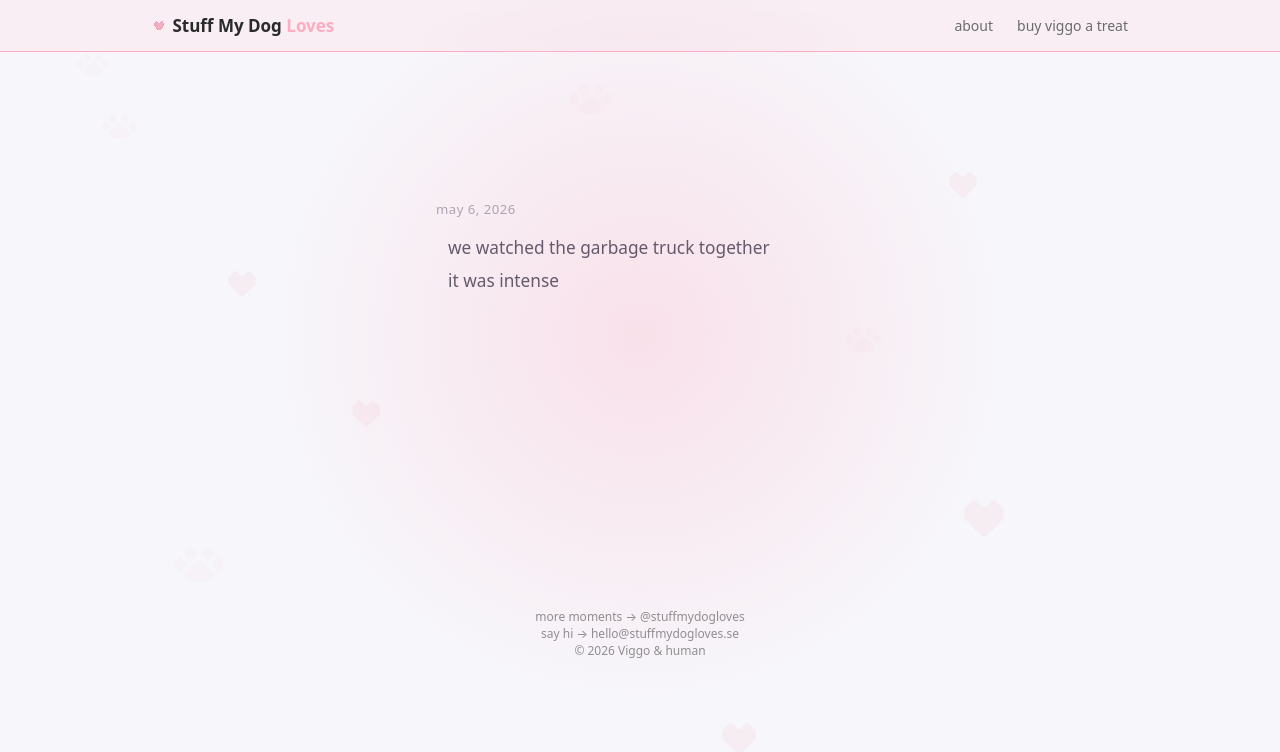
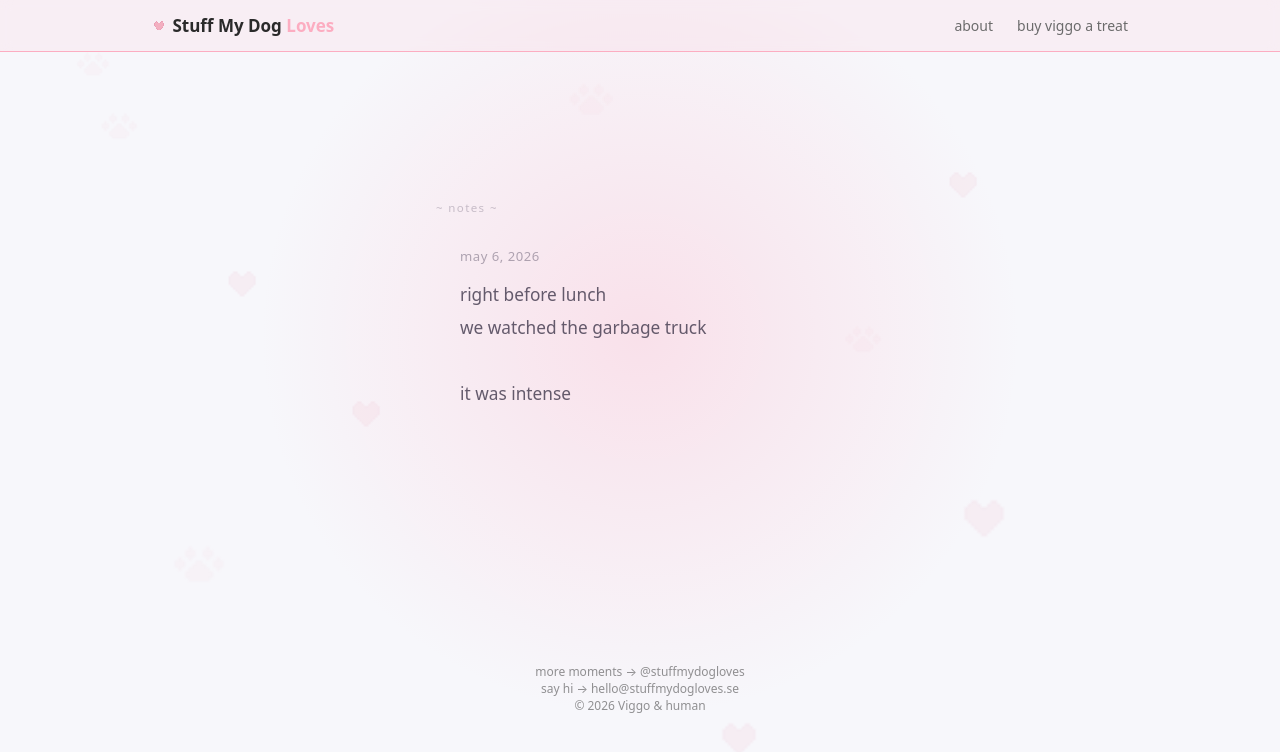
Before and after one commit to osmy25/stuff-my-dog-loves, a Next.js app: page /notes in a window 1280 px wide. Shown: the top 752 px of the page. Built offline with nearby package versions, Linux system fonts and the light colour scheme.

Commit message:
added label to notes

```diff
--- a/app/notes/NotesClient.jsx
+++ b/app/notes/NotesClient.jsx
@@ -37,18 +37,24 @@ export default function NotesClient({ notes }) {
       setCurrentNote(nextNote);
 
       setVisible(true);
-    }, 350);
+    }, 600);
   }
 
   return (
-    <article
-      className={styles.note}
-      data-visible={visible}
-      onClick={switchNote}
-    >
-      <p className={styles.date}>{currentNote.date}</p>
+    <article className={styles.note}>
+      <p className={styles.label}>~ notes ~</p>
 
-      <p className={styles.text}>{currentNote.text}</p>
+      <div
+        className={styles.content}
+        data-visible={visible}
+        onClick={switchNote}
+      >
+        <p className={styles.date}>{currentNote.date}</p>
+
+        <p className={styles.text}>
+          {currentNote.text}
+        </p>
+      </div>
     </article>
   );
 }
--- a/app/notes/page.jsx
+++ b/app/notes/page.jsx
@@ -12,15 +12,15 @@ const notes = [
   },
   {
     date: "may 4, 2026",
-    text: "viggo is side-staring me while i eat pizza\nhe think he is so sneaky",
+    text: "viggo is side-staring me\nwhile i eat pizza\n\nhe think he is so sneaky",
   },
   {
     date: "may 6, 2026",
-    text: "we watched the garbage truck together\nit was intense",
+    text: "right before lunch\nwe watched the garbage truck\n\nit was intense",
   },
   {
     date: "may 7, 2026",
-    text: "on a rock in the woods\n barking how great he is\n\nand he is",
+    text: "on a rock in the woods\n barking how great he is\n\n... and he is",
   },
 ];
 
--- a/app/notes/page.module.css
+++ b/app/notes/page.module.css
@@ -1,33 +1,34 @@
 .page {
   display: flex;
   justify-content: center;
+
   min-height: 420px;
+
   padding-top: 12vh;
   padding-left: 2rem;
   padding-right: 2rem;
-  padding-bottom: clamp(5rem, 20vh, 14rem);
+  padding-bottom: clamp(3rem, 10vh, 7rem);
 }
-
 
 .note {
   width: 100%;
   max-width: 440px;
 
-  min-height: 220px;
-
   padding: 1.5rem 1rem;
 
   cursor: pointer;
-
-  opacity: 1;
-  transform: translateY(0);
-
-  transition:
-    opacity 350ms ease,
-    transform 350ms ease;
 }
 
-.note[data-visible="false"] {
+.content {
+  padding-left: 1.5rem;
+
+  height: 260px;
+  overflow: hidden;
+
+  transition: opacity 600ms ease;
+}
+
+.content[data-visible="false"] {
   opacity: 0;
   pointer-events: none;
 }
@@ -45,12 +46,21 @@
 .text {
   white-space: pre-line;
 
-  padding-left: 0.75rem;
-
   font-size: 1.08rem;
   line-height: 1.9;
 
   color: rgba(58, 50, 70, 0.78);
+}
+
+.label {
+  margin-bottom: 2rem;
+
+  font-size: 0.72rem;
+  letter-spacing: 0.12em;
+
+  color: rgba(72, 62, 86, 0.28);
+
+  text-transform: lowercase;
 }
 
 @media (max-width: 600px) {
@@ -58,17 +68,20 @@
     padding-top: 9vh;
     padding-left: 1rem;
     padding-right: 1rem;
-    padding-bottom: 6rem;
+    padding-bottom: 5rem;
   }
 
   .note {
     max-width: 100%;
     padding: 1.25rem 0.5rem;
-    min-height: 180px;
+  }
+
+  .content {
+    height: 240px;
+    padding-left: 1rem;
   }
 
   .text {
-    padding-left: 0.35rem;
     font-size: 1rem;
     line-height: 1.85;
     color: rgba(58, 50, 70, 0.84);
```
